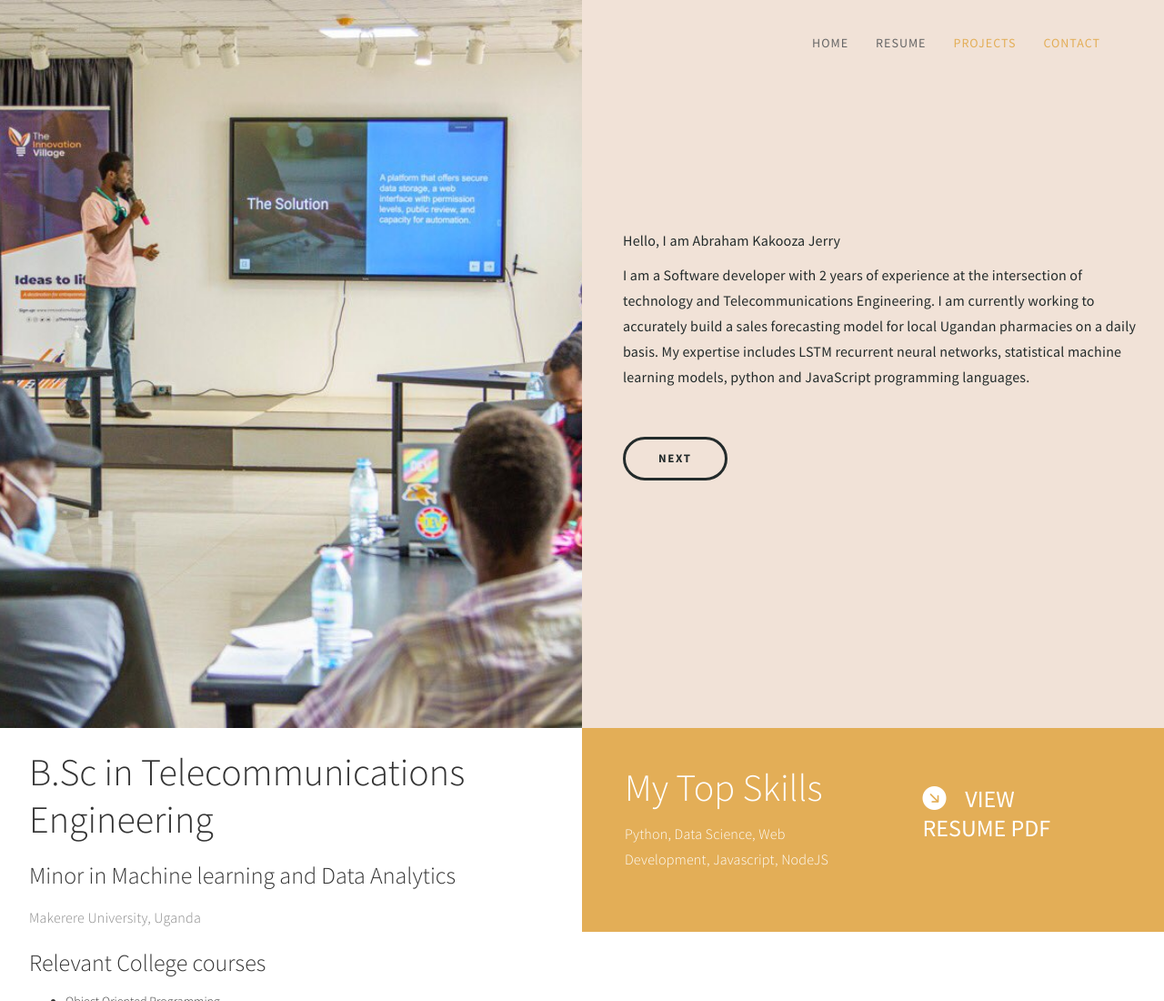
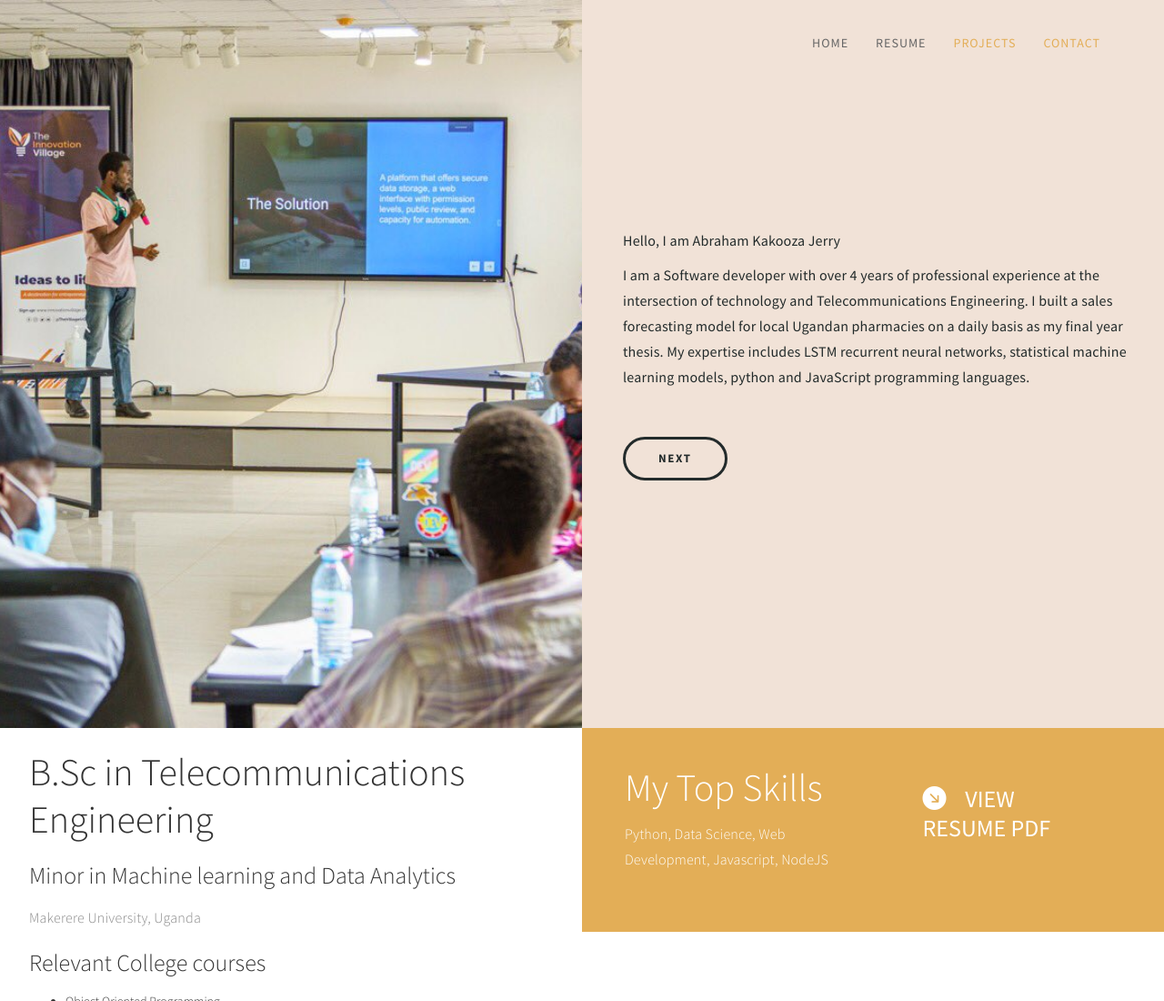
Before and after one commit to KakoozaJerry/KakoozaJerry.github.io, a plain HTML site: page index.html in a window 1280 px wide. Shown: the top 1100 px of the page at 91% size. Drawn offline with nearby package versions, Linux system fonts and the light colour scheme.

Commit message:
Updated headline info and resume

```diff
--- a/index.html
+++ b/index.html
@@ -77,7 +77,7 @@ http://www.templatemo.com/tm-498-stimulus
                     <div class="home-thumb">
                          <div class="section-title">
                               <p class="wow fadeInUp" data-wow-delay="0.6s"><strong>Hello, I am Abraham Kakooza Jerry</strong></p>
-                              <p class="wow fadeInUp" data-wow-delay="0.9s"><strong>I am a Software developer with 2 years of experience at the intersection of technology and Telecommunications Engineering. I am currently working to accurately build a sales forecasting model for local Ugandan pharmacies on a daily basis. My expertise includes LSTM recurrent neural networks, statistical machine learning models, python and JavaScript programming languages.</strong></p>
+                              <p class="wow fadeInUp" data-wow-delay="0.9s"><strong>I am a Software developer with over 4 years of professional experience at the intersection of technology and Telecommunications Engineering. I built a sales forecasting model for local Ugandan pharmacies on a daily basis as my final year thesis. My expertise includes LSTM recurrent neural networks, statistical machine learning models, python and JavaScript programming languages.</strong></p>
 
                               <a href="#about" class="wow fadeInUp smoothScroll section-btn btn btn-success" data-wow-delay="1.4s">Next</a>
 
```
Also changed, not shown: 1 other file.
